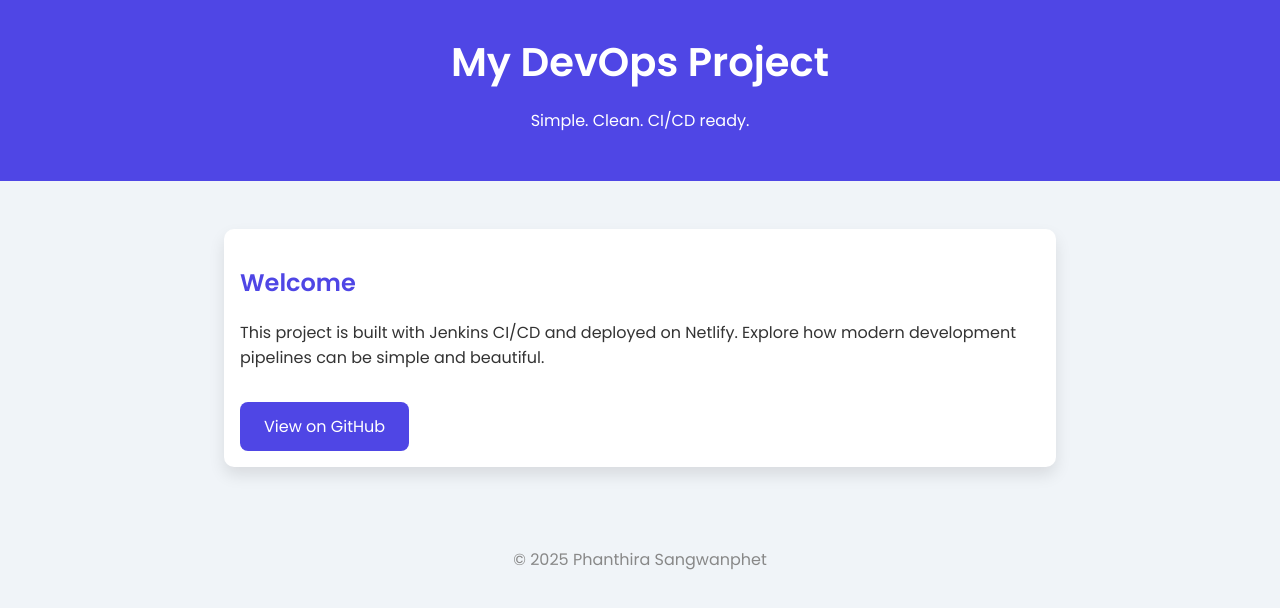
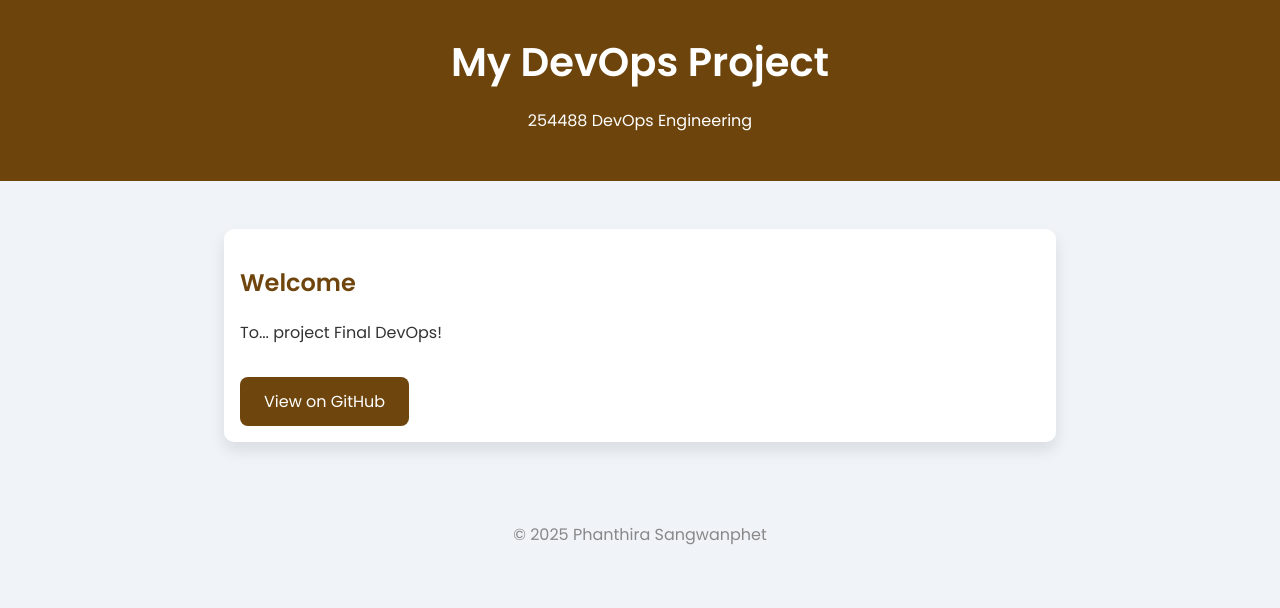
Before and after one commit to phannnnn09/DevOps_project, a website: page index.html in a window 1280 px wide. Drawn offline with Linux system fonts and the light colour scheme.

Commit message:
up html jaa

```diff
--- a/index.html
+++ b/index.html
@@ -14,7 +14,7 @@
     }
 
     header {
-      background: #4f46e5;
+      background: #683d02f4;
       color: white;
       padding: 2rem 1rem;
       text-align: center;
@@ -35,13 +35,13 @@
     }
 
     .content h2 {
-      color: #4f46e5;
+      color: #683d02f4;
     }
 
     .btn {
       display: inline-block;
       padding: 0.75rem 1.5rem;
-      background: #4f46e5;
+      background: #683d02f4;
       color: white;
       text-decoration: none;
       border-radius: 8px;
@@ -50,7 +50,7 @@
     }
 
     .btn:hover {
-      background: #3730a3;
+      background: #683d02f4;
     }
 
     footer {
@@ -64,12 +64,12 @@
 
   <header>
     <h1>My DevOps Project</h1>
-    <p>Simple. Clean. CI/CD ready.</p>
+    <p>254488 DevOps Engineering</p>
   </header>
 
   <div class="content">
     <h2>Welcome</h2>
-    <p>This project is built with Jenkins CI/CD and deployed on Netlify. Explore how modern development pipelines can be simple and beautiful.</p>
+    <p>To... project Final DevOps!</p>
     <a class="btn" href="https://github.com/phannnnn09/DevOps_project" target="_blank">View on GitHub</a>
   </div>
 
```
